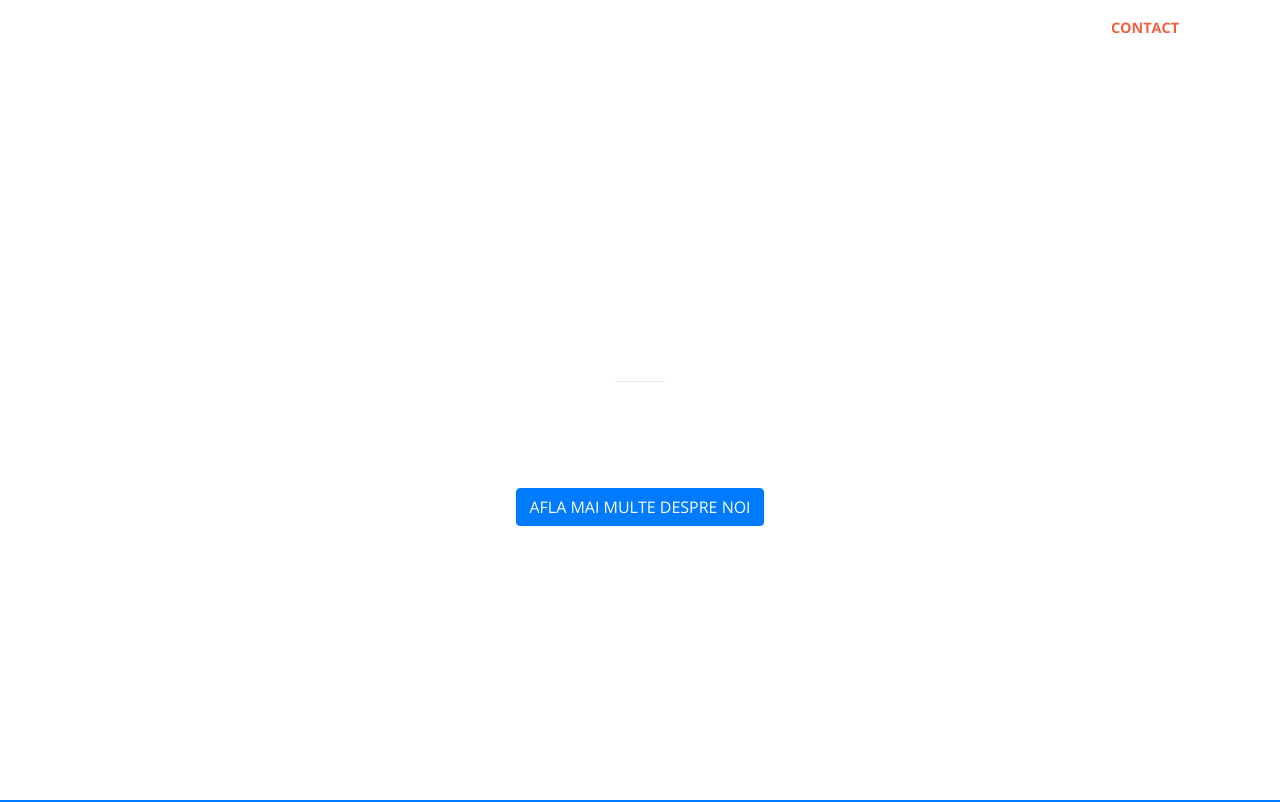
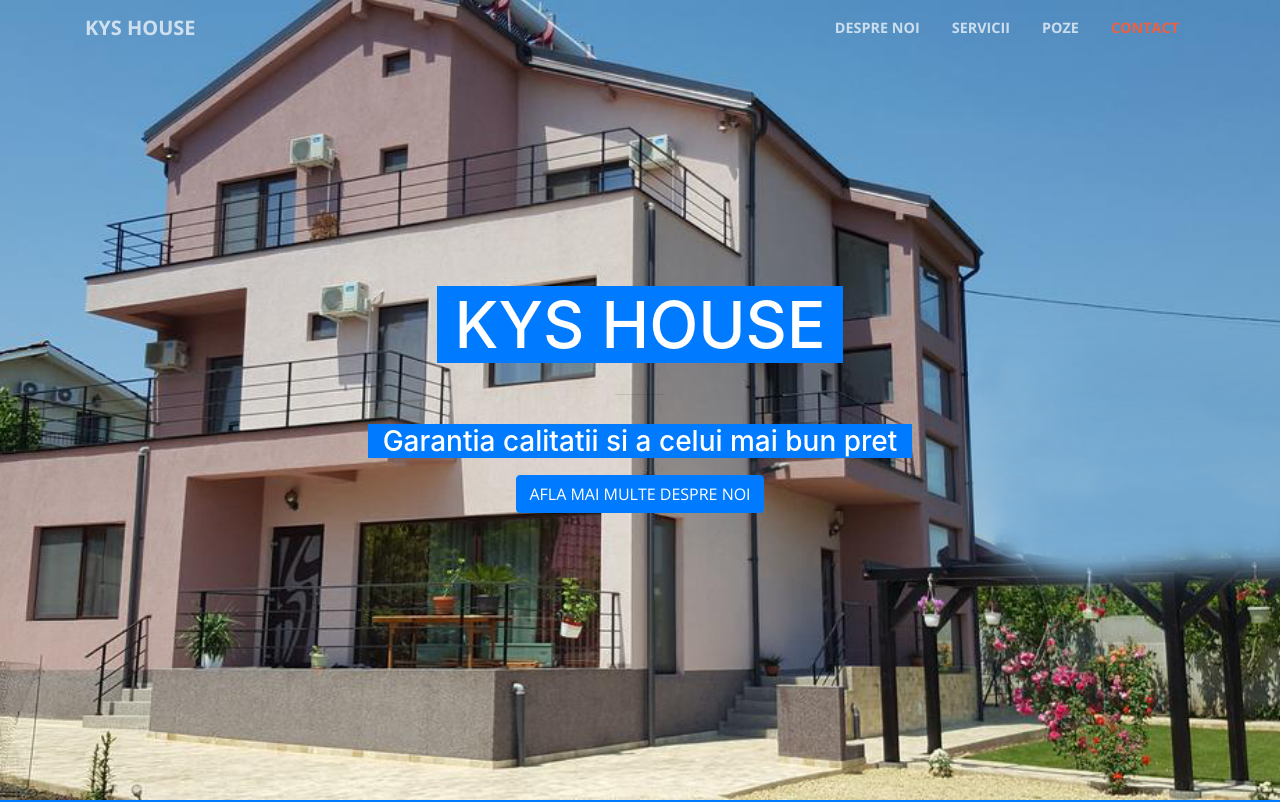
Before and after one commit to Vaiorello/KysHouse, a website with bundled scripts: page index.html in a window 1280 px wide. Shown: the top 802 px of the page. Built offline with nearby package versions, Linux system fonts and the light colour scheme; files whose address does not match are found by name.

Commit message:
header and text

```diff
--- a/index.html
+++ b/index.html
@@ -59,12 +59,14 @@
         <div class="row">
           <div class="col-lg-10 mx-auto">
             <h1 class="text-uppercase">
-              <strong>Kys House</strong>
+              <a class="box btn-primary box-xl" <strong>&nbspKys House&nbsp</strong></a>
             </h1>
             <hr>
           </div>
           <div class="col-lg-8 mx-auto">
-            <p class="text-faded mb-5">Garantia calitatii si a celui mai bun pret</p>
+            <h3><a class="round-box btn-primary round-box-xl"
+            <p class="text-faded mb-5">&nbsp&nbspGarantia calitatii si a celui mai bun pret&nbsp&nbsp</p></a></h3>
+            <p></p>
             <a class="btn btn-primary btn-xl js-scroll-trigger" href="#about">Afla mai multe despre noi</a>
           </div>
         </div>
```
Also changed, not shown: img/header.jpg (added).
